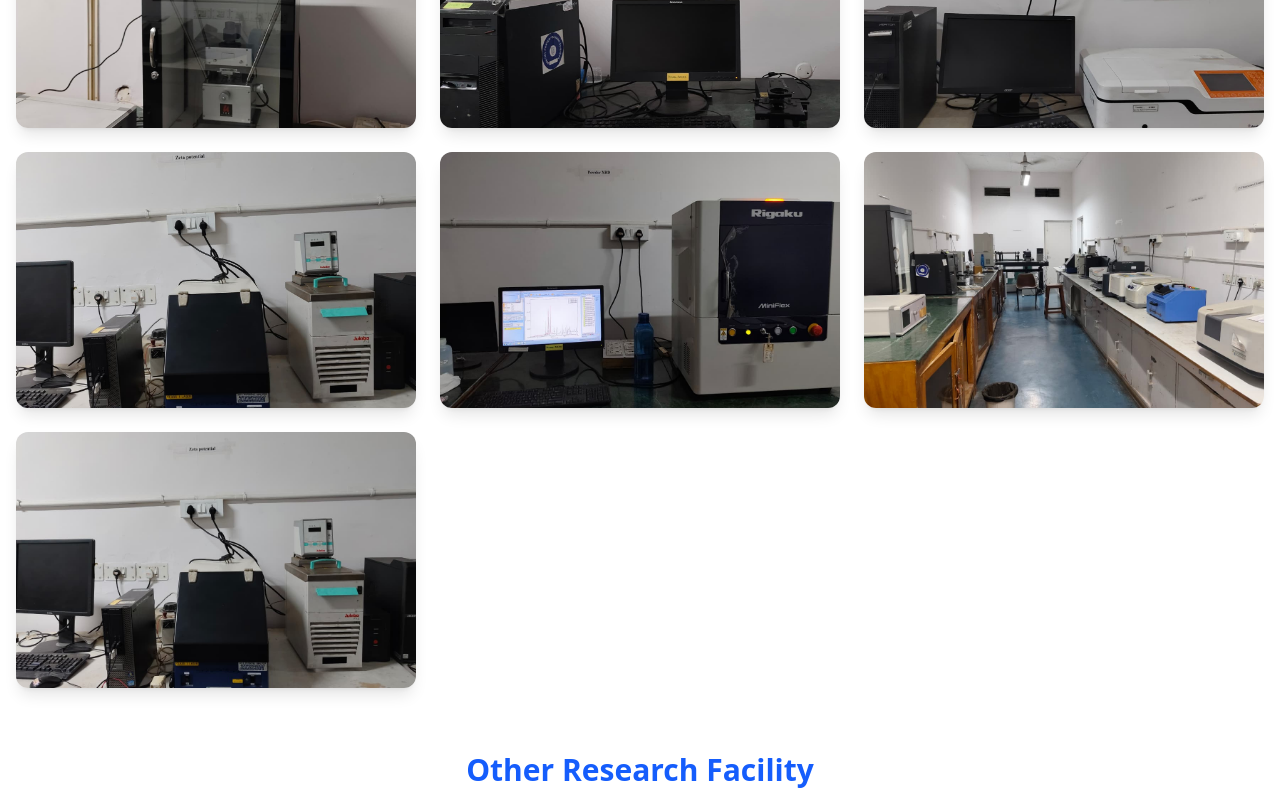
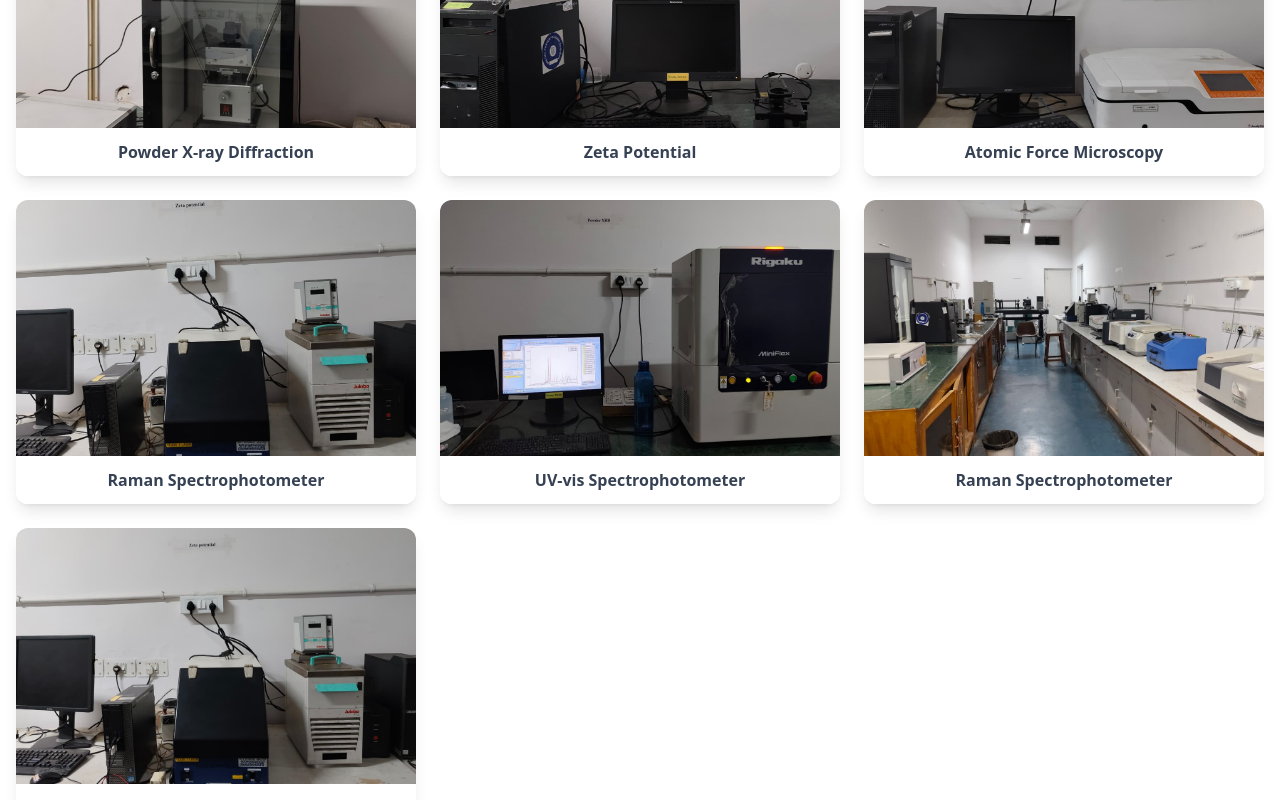
Before and after one commit to YashK21/presentation---2025, a React (Vite) app: page /gallery in a window 1280 px wide. Shown: the part 540-1340 px from the top of the page. Built offline with nearby package versions, Linux system fonts and the light colour scheme.

Commit message:
title updated for imgs in gallery

```diff
--- a/src/comp/Gallery/Gallery.jsx
+++ b/src/comp/Gallery/Gallery.jsx
@@ -18,7 +18,15 @@ import PulsedLaserDepositionSystem from "../../constant/gallery/Pulsed Laser Dep
 import SputteringandElectronBeamsystem from "../../constant/gallery/Sputtering and Electron Beam system.png";
 
 // Central Instrumentation Images Array
-const images = [image1, image2, image3, image4, image5, image6, image7];
+const images = [
+  { img: image1, title: "Powder X-ray Diffraction " },
+  { img: image2, title: "Zeta Potential" },
+  { img: image3, title: "Atomic Force Microscopy " },
+  { img: image4, title: "Raman Spectrophotometer" },
+  { img: image5, title: "UV-vis Spectrophotometer" },
+  { img: image6, title: "Raman Spectrophotometer" },
+  { img: image7, title: "Scanning Electron Microscope(SEM)" },
+];
 
 // Other Research Facilities Array
 const otherResearchFacilityImg = [
@@ -57,16 +65,19 @@ const Gallery = () => {
       </h2>
 
       <div className="grid grid-cols-1 sm:grid-cols-2 md:grid-cols-3 gap-6 mb-16">
-        {images.map((img, index) => (
+  {images.map((item, index) => (
     <div
       key={index}
       className="overflow-hidden rounded-xl shadow-lg transform transition duration-300 hover:scale-105 hover:shadow-2xl"
     >
       <img
-              src={img}
-              alt={`Gallery Image ${index + 1}`}
+        src={item.img}
+        alt={item.title}
         className="w-full h-64 object-cover"
       />
+      <div className="bg-white text-center py-3 px-2 font-semibold text-gray-700">
+        {item.title}
+      </div>
     </div>
   ))}
 </div>
```
Lines whose indentation alone changed are shown as unchanged.
